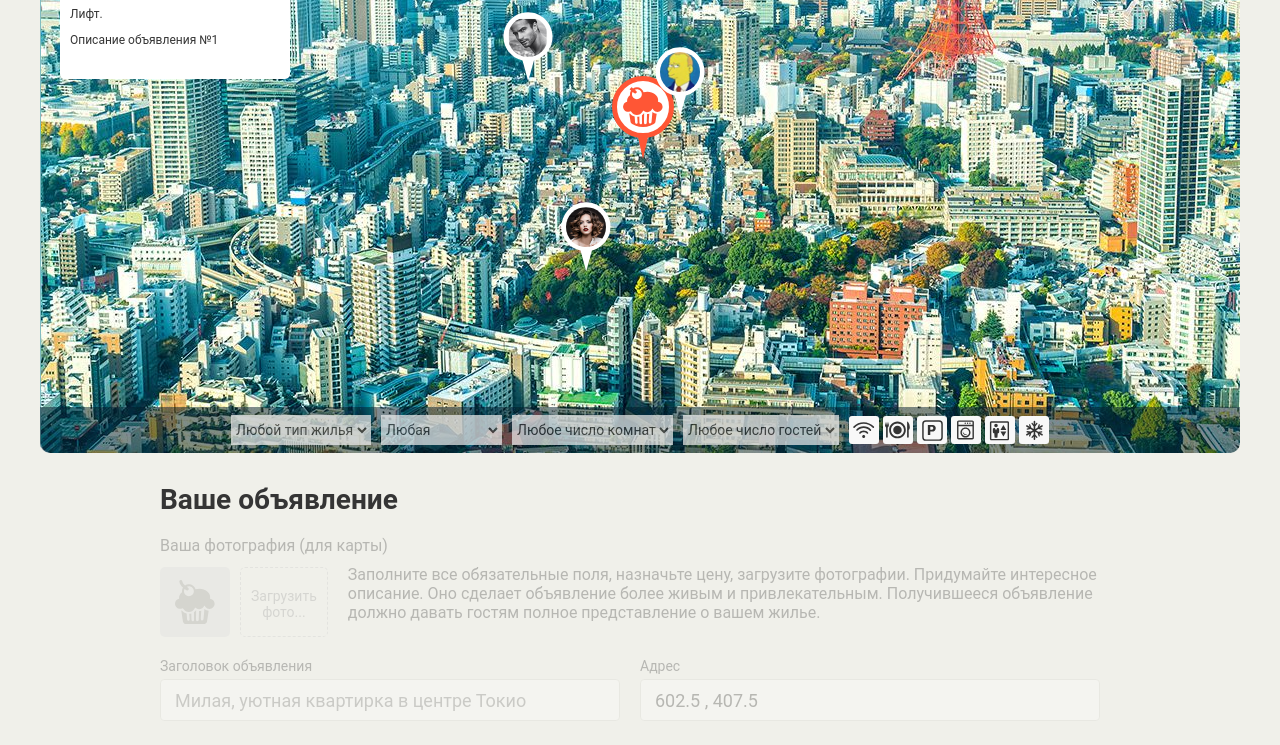
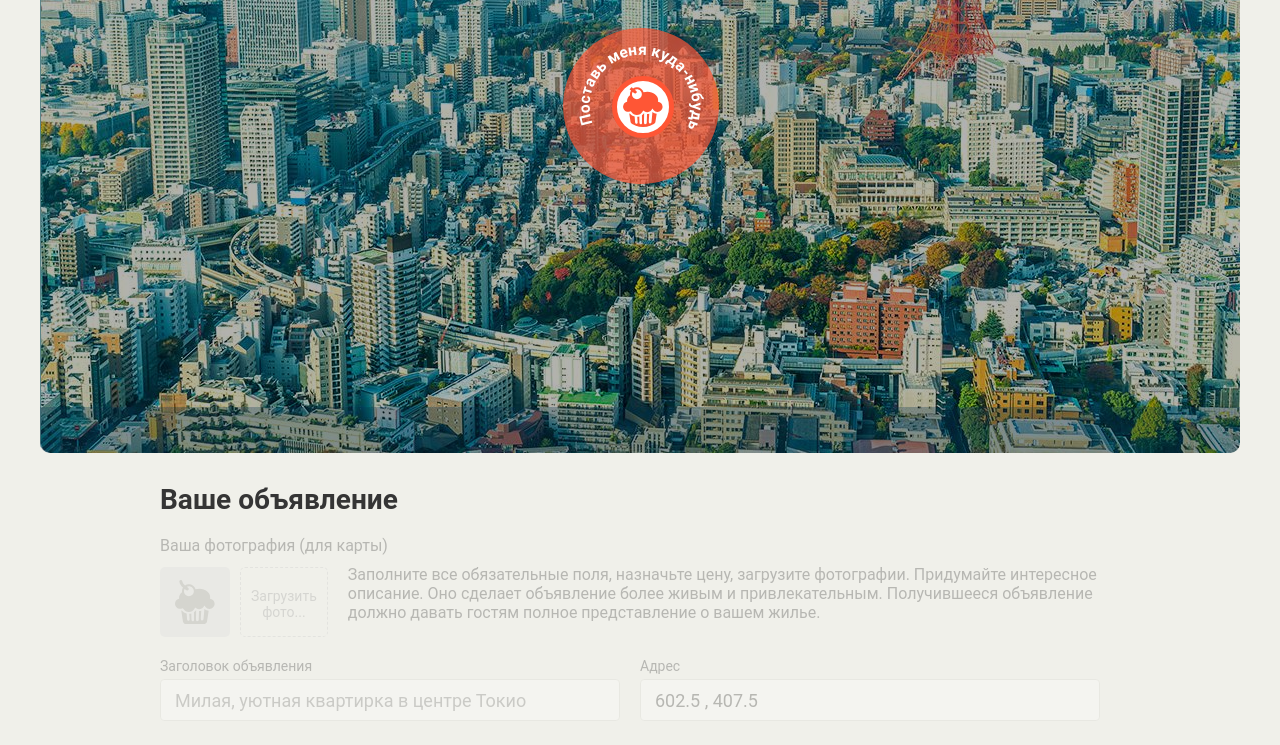
Before and after one commit to K-Katerina/1052393-keksobooking-20, a website: page index.html in a window 1280 px wide. Shown: the part 297-1042 px from the top of the page. Drawn offline with Linux system fonts and the light colour scheme; files whose address does not match are found by name.

Commit message:
Поправлено по фитбеку

```diff
--- a/index.html
+++ b/index.html
@@ -16,7 +16,7 @@
   </div>
 
   <!-- Карта объявлений -->
-    <section class="map map—faded">
+  <section class="map map--faded">
 
     <!-- Метки объявлений -->
     <div class="map__pins">
--- a/js/main.js
+++ b/js/main.js
@@ -118,18 +118,28 @@ var renderAdvertisement = function (advertisementItem) {
   return advertisement;
 };
 
-var advertisementList = getAdvertisementList();
+var similarListElement = document.querySelector('.map__pins');
+var advertisementList = [];
 
-var fragment = document.createDocumentFragment();
-for (var j = 0; j < advertisementList.length; j++) {
-  fragment.appendChild(renderAdvertisement(advertisementList[j]));
-}
+var publicAdvertisementsOnMap = function () {
+  advertisementList = getAdvertisementList();
+  var fragment = document.createDocumentFragment();
+  for (var i = 0; i < advertisementList.length; i++) {
+    fragment.appendChild(renderAdvertisement(advertisementList[i]));
+  }
 
-var similarListElement = document.querySelector('.map__pins');
-similarListElement.appendChild(fragment);
+  similarListElement.appendChild(fragment);
+};
+
+var removeMapPins = function () {
+  advertisementList = [];
+  var childrenList = similarListElement.querySelectorAll('button[type=button]');
+  for (var i = 0; i < childrenList.length; i++) {
+    childrenList[i].remove();
+  }
+};
 
 // Добавление данных в каточки объявлений
-var similarCardTemplate = document.querySelector('#card').content.querySelector('.popup');
 
 var getFeaturesToString = function (array) {
   var stringOfArray = '';
@@ -139,6 +149,8 @@ var getFeaturesToString = function (array) {
   }
   return stringOfArray;
 };
+
+var similarCardTemplate = document.querySelector('#card').content.querySelector('.popup');
 
 var createPhotosFragment = function (array) {
   var photosFragment = document.createDocumentFragment();
@@ -167,8 +179,18 @@ var renderCard = function (cardItem) {
   return card;
 };
 
-var cardItem = advertisementList[0];
-document.querySelector('.map').insertBefore(renderCard(cardItem), document.querySelector('.map__filters-container'));
+var map = document.querySelector('.map');
+
+var publicCard = function () {
+  var cardItem = advertisementList[0];
+  map.insertBefore(renderCard(cardItem), document.querySelector('.map__filters-container'));
+};
+
+var removeCard = function () {
+  if (map.querySelector('.popup')) {
+    map.querySelector('.popup').remove();
+  }
+};
 
 //  [Дез]активация форм ввода
 
@@ -193,17 +215,29 @@ var setActivityStatusAdMapFiltres = function (active) {
   setDisabledForAll(childrenMapFiltres, !active);
 };
 
+var setActivityMap = function (active) {
+  map.classList.add('map--faded');
+  removeMapPins();
+  removeCard();
+  if (active) {
+    publicAdvertisementsOnMap();
+    publicCard();
+    map.classList.remove('map--faded');
+  }
+};
+
 var setActivityStatus = function (active) {
   setActivityStatusAdForm(active);
   setActivityStatusAdMapFiltres(active);
+  setActivityMap(active);
 };
+
+setActivityStatus(false);
 
 var setAddress = function (coordinateX, coordinateY) {
   var address = document.querySelector('#address');
   address.value = coordinateX + ' , ' + coordinateY;
 };
-
-setActivityStatus(false);
 
 var mapPin = document.querySelector('.map__pin--main');
 setAddress(mapPin.offsetLeft + MAIN_PIN_WIDTH / 2, mapPin.offsetTop + MAIN_PIN_HEIGHT / 2);
@@ -253,9 +287,8 @@ var mapRooms = {
 var roomSelect = document.querySelector('#room_number');
 var capacitySelect = document.querySelector('#capacity');
 
-
 var changeHandler = function (evt) {
-  fillCapasity(evt.target.value);
+  fillCapacity(evt.target.value);
   capacitySelect.value = null;
 };
 
@@ -270,7 +303,7 @@ var fillRoomsAndCapacities = function () {
   roomSelect.addEventListener('change', changeHandler);
 };
 
-var fillCapasity = function (room) {
+var fillCapacity = function (room) {
   var capacities = mapRooms[room];
   var optionForCapacitySelect = '';
   for (var i = 0; i < capacities.length; i++) {
@@ -280,7 +313,7 @@ var fillCapasity = function (room) {
 };
 
 fillRoomsAndCapacities();
-fillCapasity(document.querySelector('#room_number option').value);
+fillCapacity(document.querySelector('#room_number option').value);
 
 capacitySelect.addEventListener('invalid', function () {
   if (capacitySelect.validity.valueMissing) {
```
Lines whose indentation alone changed are shown as unchanged.
